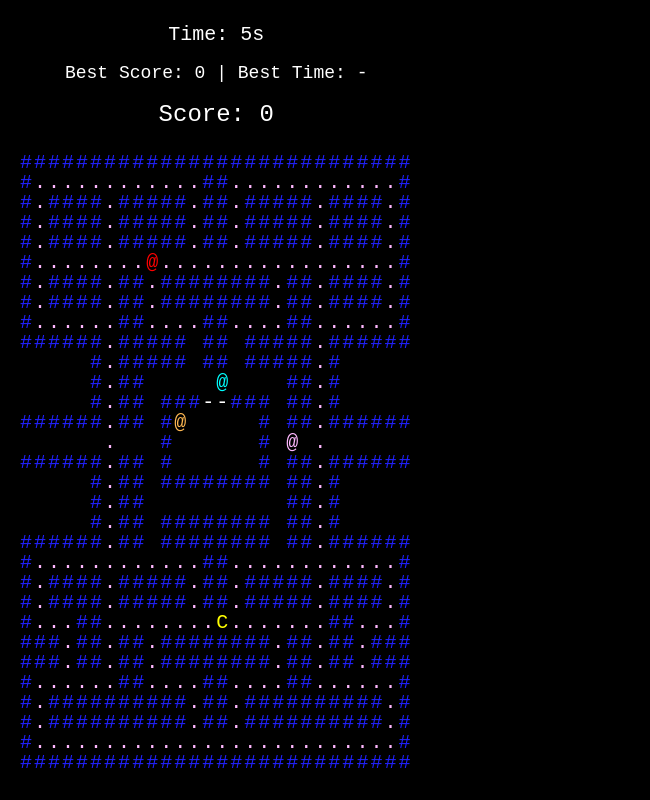
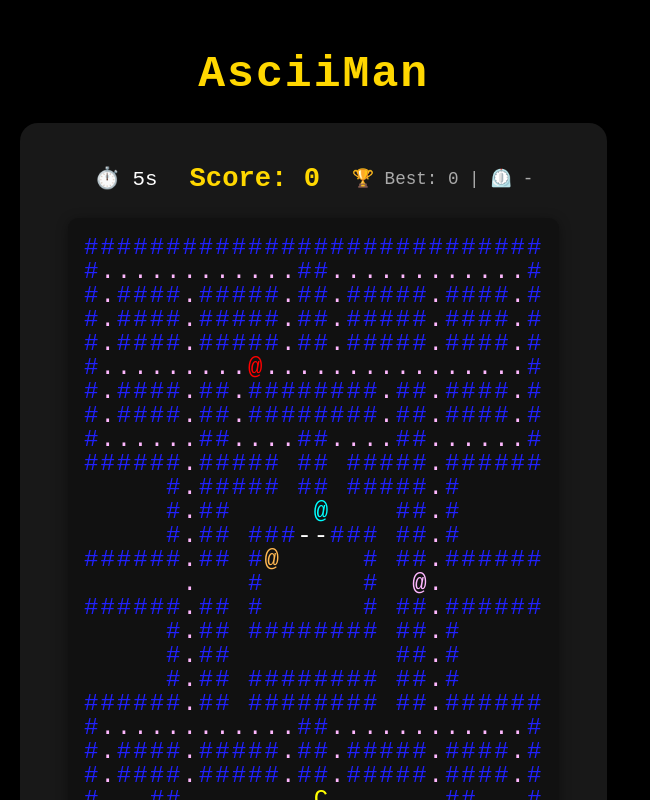
Before and after one commit to MarinaPrice-Dev/asciiman, a React (Vite) app: page / in a window 1280 px wide. Shown: the top 800 px of the page, without its empty margins (0-650 px from the left). Built offline with nearby package versions, Linux system fonts and the light colour scheme.

Commit message:
Improve UI layout: add header, stats row, card container, and modernize styles for game and dialogs

```diff
--- a/src/components/Game.tsx
+++ b/src/components/Game.tsx
@@ -22,32 +22,68 @@ const GameContainer = styled.div`
   min-height: 100vh;
 `;
 
+const Header = styled.h1`
+  font-size: 2.8rem;
+  font-weight: bold;
+  letter-spacing: 2px;
+  margin-bottom: 24px;
+  color: #ffd700;
+  text-shadow: 2px 2px 8px #000a;
+`;
+
+const StatsRow = styled.div`
+  display: flex;
+  flex-direction: row;
+  gap: 32px;
+  justify-content: center;
+  align-items: center;
+  margin-bottom: 18px;
+`;
+
+const GameCard = styled.div`
+  background: #181818;
+  border-radius: 18px;
+  box-shadow: 0 6px 32px #000a;
+  padding: 36px 48px 32px 48px;
+  display: flex;
+  flex-direction: column;
+  align-items: center;
+  min-width: 380px;
+`;
+
 const GameBoard = styled.pre`
   line-height: 1;
   letter-spacing: 2px;
   margin: 0;
-  font-size: 20px;
+  font-size: 24px;
+  background: #111;
+  border-radius: 10px;
+  padding: 18px 16px 12px 16px;
+  box-shadow: 0 2px 12px #0006;
 `;
 
 const Score = styled.div`
-  font-size: 24px;
-  margin-bottom: 20px;
+  font-size: 1.7rem;
+  font-weight: bold;
+  color: #ffd700;
 `;
 
 const Timer = styled.div`
-  font-size: 20px;
-  margin-bottom: 10px;
+  font-size: 1.3rem;
+  color: #fff;
 `;
 
 const BestStats = styled.div`
-  font-size: 18px;
-  margin-bottom: 10px;
+  font-size: 1.1rem;
+  color: #aaa;
 `;
 
 const GameMessage = styled.div`
-  font-size: 32px;
+  font-size: 2.2rem;
   color: ${props => props.color};
-  margin-top: 20px;
+  margin-top: 18px;
+  font-weight: bold;
+  text-align: center;
 `;
 
 const DialogOverlay = styled.div`
@@ -66,27 +102,30 @@ const DialogOverlay = styled.div`
 const DialogBox = styled.div`
   background: #222;
   color: #fff;
-  padding: 32px 40px;
-  border-radius: 12px;
-  box-shadow: 0 4px 32px #000a;
+  padding: 40px 56px;
+  border-radius: 18px;
+  box-shadow: 0 8px 40px #000a;
   display: flex;
   flex-direction: column;
   align-items: center;
+  min-width: 320px;
 `;
 
 const DialogButton = styled.button`
-  margin-top: 24px;
-  padding: 10px 28px;
-  font-size: 20px;
-  border-radius: 8px;
+  margin-top: 32px;
+  padding: 14px 38px;
+  font-size: 1.3rem;
+  border-radius: 10px;
   border: none;
   background: #ffd700;
   color: #222;
   font-weight: bold;
   cursor: pointer;
-  transition: background 0.2s;
+  transition: background 0.2s, transform 0.1s;
+  box-shadow: 0 2px 8px #0004;
   &:hover {
     background: #ffe066;
+    transform: translateY(-2px) scale(1.04);
   }
 `;
 
@@ -372,20 +411,25 @@ const Game: React.FC = () => {
 
   return (
     <GameContainer>
-      <Timer>Time: {timer}s</Timer>
-      <BestStats>Best Score: {bestScore} | Best Time: {bestTime === 0 ? '-' : bestTime + 's'}</BestStats>
+      <Header>AsciiMan</Header>
+      <GameCard>
+        <StatsRow>
+          <Timer>⏱️ {timer}s</Timer>
           <Score>Score: {gameState.score}</Score>
+          <BestStats>🏆 Best: {bestScore} | ⏲️ {bestTime === 0 ? '-' : bestTime + 's'}</BestStats>
+        </StatsRow>
         <GameBoard>{renderGame()}</GameBoard>
         {showDialog && (
           <DialogOverlay>
             <DialogBox>
-            <GameMessage color={dialogType === 'win' ? 'green' : 'red'}>
-              {dialogType === 'win' ? 'You Won!' : 'Game Over!'}
+              <GameMessage color={dialogType === 'win' ? 'limegreen' : 'crimson'}>
+                {dialogType === 'win' ? '🎉 You Won!' : '💀 Game Over!'}
               </GameMessage>
               <DialogButton onClick={handleRestart}>Continue</DialogButton>
             </DialogBox>
           </DialogOverlay>
         )}
+      </GameCard>
     </GameContainer>
   );
 };
```
Lines whose indentation alone changed are shown as unchanged.
